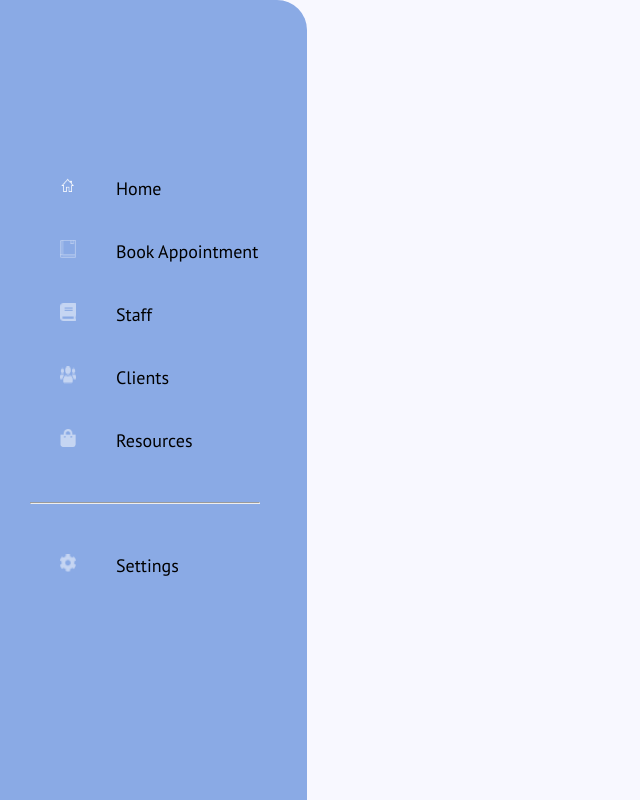
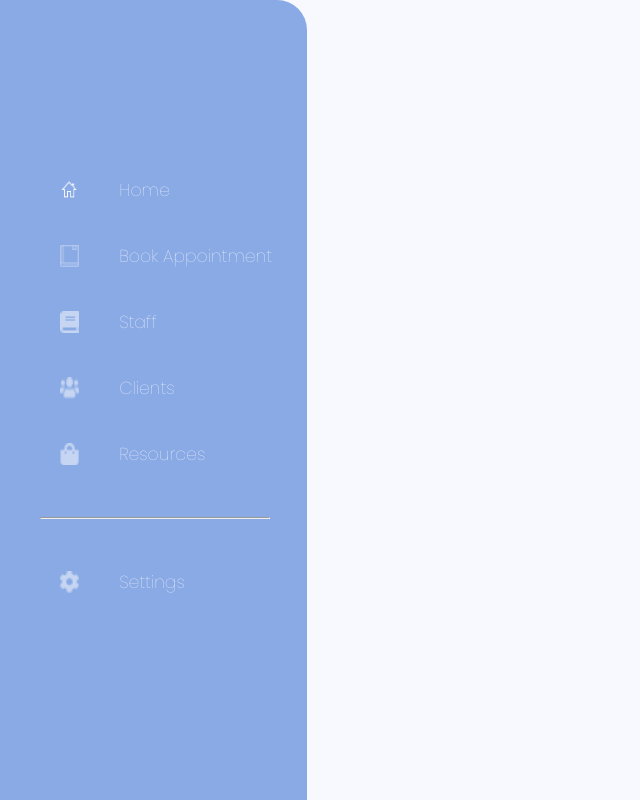
Before and after one commit to nology-tech/verde-client-project, a React (Vite) app: page / in a window 1280 px wide. Shown: the top 802 px of the page, without its empty margins (0-640 px from the left). Built offline with nearby package versions, Linux system fonts and the light colour scheme.

Commit message:
more styles added, styling finished

```diff
--- a/src/components/NavBar/NavBar.scss
+++ b/src/components/NavBar/NavBar.scss
@@ -1,36 +1,41 @@
+@use '../../styles/variables' as *;
+@use '../../styles/typography' as *;
+
 .nav{
     display: none;
-    font-family:  'Poppins', sans-serif;
     flex-direction: column;
     flex-wrap: wrap;
-    background-color: #8AAAE5;
+    background-color: $clr-primary-lt;
     border-radius: 0 30px 0 0;
-    width: 307px;
+    width: 16rem;
     height: 100%;
     align-items: center;
-    font-size: 18px;
+    font-weight: lighter;
     padding: 157px 0 0 0;
-    color: #ffffff10;
 
     &__list{
         display: flex;
         flex-direction: column;
         width: 100%;
 
-
         &--item{
         display: flex;
         padding: 20px;
+        align-items: center;
+        color: $clr-secondary-lt;
+        font-family: 'Poppins', sans-serif;
+        font-size: .90rem;
         }
 
         &--item:hover{
-            background-color: #2A5FC2;
+            background-color: $clr-primary-accent;
+            color:$clr-white;
         }
     }
 
     &__image {
-        width: 16px;
-        height: 17.73px;
+        width: 1rem;
+        height: 1.1rem;
         margin-right: 40px;
         margin-left: 40px;
     }
@@ -45,7 +50,7 @@ a:link, a:visited{
 }
 
 hr {
-margin: 30px 30px;
+margin: 30px 40px;
 width: 75%;
 
 }
```
